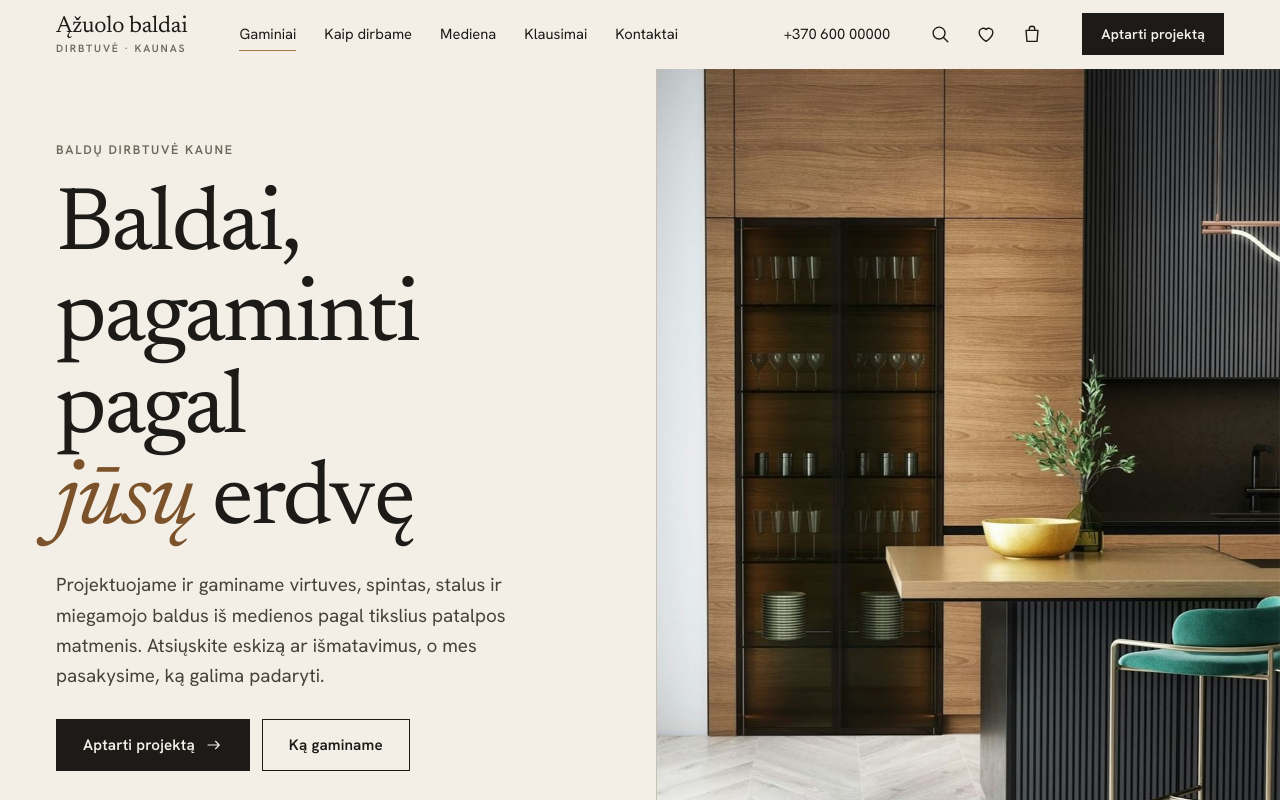
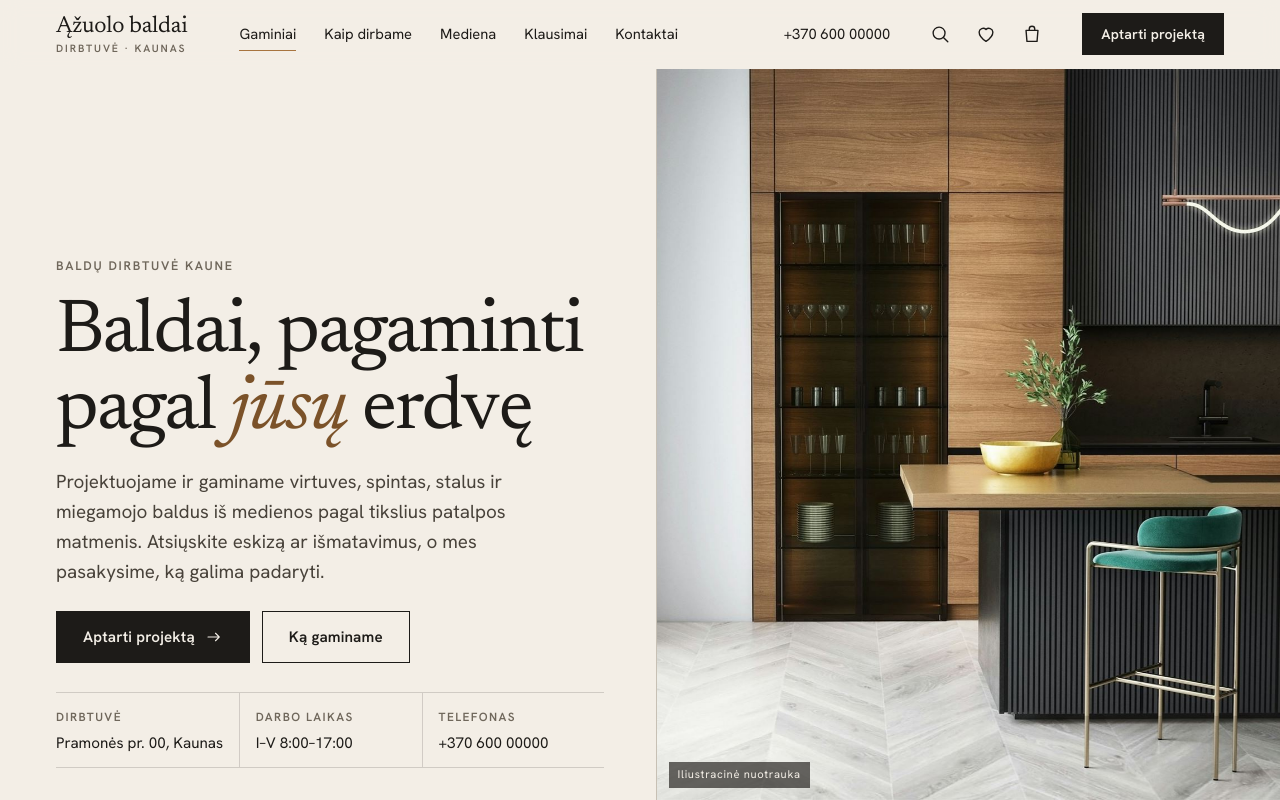
Before and after one commit to Ehodazas/azuolo-baldai-v2, a plain HTML site: page index.html in a window 1280 px wide. Shown: the top 800 px of the page. Drawn offline with Linux system fonts and the light colour scheme.

Commit message:
Pradžia telpa į pirmą ekraną ir žemuose nešiojamų kompiuterių ekranuose
Antraštės dydis ir tarpai kompiuteryje priklauso ir nuo ekrano aukščio.
1366×768: antraštė 4 → 2 eilutės, blokas 883 → 719 px, mygtukai ir kontaktai matomi be slinkimo.

Co-Authored-By: Claude Opus 5.5 <noreply@anthropic.com>

```diff
--- a/styles.css
+++ b/styles.css
@@ -232,7 +232,11 @@ figcaption, .fig-tag {
     padding-right: clamp(32px, 4vw, 72px);
   }
   .hero__media { order: 0; aspect-ratio: auto; max-height: none; border-left: 1px solid var(--line); }
-  .hero__text { padding-top: clamp(40px, 8vw, 72px); }
+  /* visa pradžia (antraštė, tekstas, mygtukai, kontaktai) turi tilpti į pirmą ekraną ir žemuose
+     nešiojamų kompiuterių ekranuose (pvz. 1366 × 768), todėl dydžiai priklauso ir nuo ekrano aukščio */
+  .hero__text { padding-top: clamp(28px, 5vh, 72px); padding-bottom: clamp(24px, 4vh, 64px); gap: clamp(14px, 2.2vh, 22px); }
+  .hero__title { font-size: clamp(2.8rem, min(1.2rem + 4.4vw, 10vh), 5.2rem); }
+  .hero__facts { margin-top: clamp(4px, 1.4vh, 18px); }
   .hero__actions .btn { flex: 0 0 auto; }
   .hero__facts { grid-template-columns: repeat(3, 1fr); border-bottom: 1px solid var(--line); }
   .hero__facts div { flex-direction: column; gap: 4px; border-bottom: 0; padding-right: 12px; }
```
